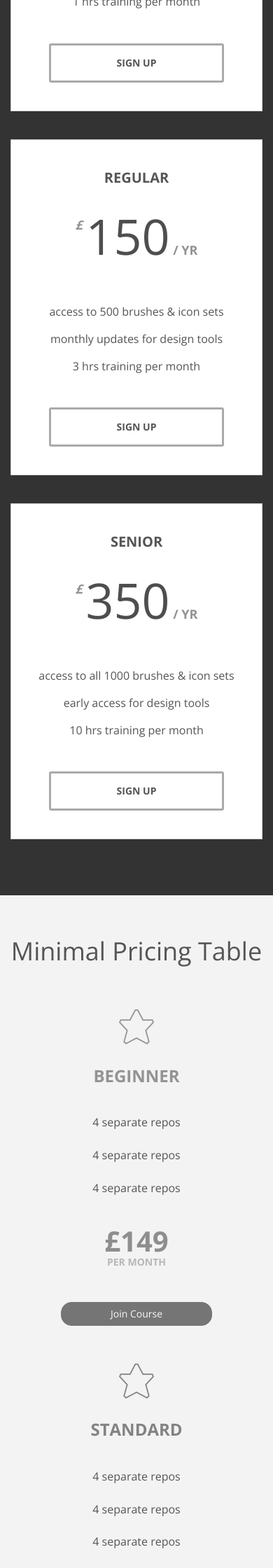
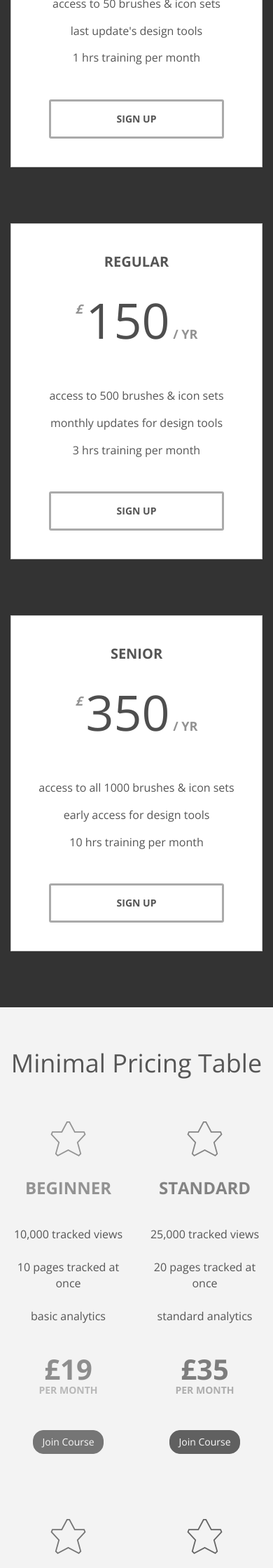
Before and after one commit to element-softworks/pricing-tables, a PHP site: page / in a window 390 px wide. Shown: the part 2040-4280 px from the top of the page at 70% size. Run offline with PHP 8.4, Linux system fonts and the light colour scheme.

Commit message:
Added mobile support

```diff
--- a/assets/css/pt-card.scss
+++ b/assets/css/pt-card.scss
@@ -74,4 +74,15 @@
 		}
 
 	}
+
+
+	@media only screen and (max-width : 1200px) {
+		.pt-header {
+			padding: 27px 0;
+
+			.pt-name {
+				font-size: 45px;
+			}
+		}
+	}
 }
--- a/assets/css/pt-chart.scss
+++ b/assets/css/pt-chart.scss
@@ -2,6 +2,7 @@
 	> div {
 		padding: 0;
 		margin: -1px;
+		margin-bottom: 20px;
 
 		.list-group {
 			margin-bottom: 0;
@@ -28,8 +29,8 @@
 		}
 	}
 
-	background-color: #fff;
-	border: 1px solid #ccc;
+	background-color: transparent;
+	border: transparent;
 	margin: 40px 0;
 
 	.pt-name, .pt-price, .pt-tag {
--- a/assets/css/pt-unified.scss
+++ b/assets/css/pt-unified.scss
@@ -72,4 +72,5 @@
 		text-transform: uppercase;
 		font-weight: bold;
 	}
+
 }
--- a/assets/css/row-unified.scss
+++ b/assets/css/row-unified.scss
@@ -1,3 +1,5 @@
+
+@media only screen and (min-width : 992px) {
 	&.row-unified {
 		> div:first-child {
 			padding-left: 30px;
@@ -30,4 +32,6 @@
 				margin-left: -1px;
 			}
 		}
+
 	}
+}
--- a/assets/css/style.css
+++ b/assets/css/style.css
@@ -1,5 +1,6 @@
 body {
-  padding: 50px 0;
+  padding: 50px 0 0;
+  min-width: 320px;
   background: #f3f3f3;
   color: #555;
   font-family: 'Open Sans', sans-serif; }
--- a/assets/css/style.scss
+++ b/assets/css/style.scss
@@ -4,7 +4,8 @@ $green: #1cbd9e;
 $purple: #5e6a9a;
 
 body {
-	padding: 50px 0;
+	padding: 50px 0 0;
+	min-width: 320px;
 	background: #f3f3f3;
 	color: #555;
 	font-family: 'Open Sans', sans-serif;
--- a/assets/footer.php
+++ b/assets/footer.php
@@ -1,10 +1,23 @@
+
+<div class="bg bg-grey"><div class="container">
+		<div class="row footer">
+			<div class="col-md-11 col-xs-9">
+				<h3>Purchase this product and receive free lifetime updates</h3>
+				<p>Produced by Element Softworks Ltd, check out what else we make <a class="color-text" href="//elementsoftworks.co.uk">here</a>.</p>
+			</div>
+			<div class="col-md-1 col-xs-3">
+				<img class="img-responsive" src="//i.imgur.com/qSikCu9.png">
+			</div>
+		</div>
+</div></div>
+
 			</div>
 			<div id="color-picker">
 				<div class="row">
-					<div class="col-md-12">
+					<div class="col-md-12 col-xs-5">
 						<span>Pick a color</span>
 					</div>
-					<div class="col-md-12">
+					<div class="col-md-12 col-xs-7">
 						<div class="cp cp-red"    id="cp-red"></div>
 						<div class="cp cp-blue"   id="cp-blue"></div>
 						<div class="cp cp-green"  id="cp-green"></div>
--- a/pt-card.php
+++ b/pt-card.php
@@ -1,6 +1,6 @@
 <?php require_once("assets/header.php"); ?>
 <div class="row">
-	<div class="col-md-4">
+	<div class="col-md-4 col-sm-6 col-xs-12">
 		<div class="pt pt-card">
 			<div class="pt-header pt-header-bike">
 				<div class="pt-name">Cycle Hire</div>
@@ -9,14 +9,14 @@
 				</h4>
 			</div>
 			<ul>
-				<li>4 separate repos</li>
-				<li>4 separate repos</li>
-				<li>4 separate repos</li>
+				<li>Access to our 15km bike trail</li>
+				<li>27 geared bike</li>
+				<li>£50 deposit</li>
 			</ul>
 			<div class="btn pt-btn color-border color-text color-bg-hover">Rent Now</div>
 		</div>
 	</div>
-	<div class="col-md-4">
+	<div class="col-md-4 col-sm-6 col-xs-12">
 		<div class="pt pt-card">
 			<div class="pt-header pt-header-quad">
 				<div class="pt-name">Quad Hire</div>
@@ -25,14 +25,14 @@
 				</h4>
 			</div>
 			<ul>
-				<li>4 separate repos</li>
-				<li>4 separate repos</li>
-				<li>4 separate repos</li>
+				<li>Access to our 10km desert route</li>
+				<li>press and play</li>
+				<li>£100 deposit</li>
 			</ul>
 			<div class="btn pt-btn color-border color-text color-bg-hover">Rent Now</div>
 		</div>
 	</div>
-	<div class="col-md-4">
+	<div class="col-md-4 col-sm-6 col-xs-12 col-sm-offset-3 col-md-offset-0 col-xs-offset-0">
 		<div class="pt pt-card">
 			<div class="pt-header pt-header-motorbike">
 				<div class="pt-name">Bike Hire</div>
@@ -41,9 +41,9 @@
 				</h4>
 			</div>
 			<ul>
-				<li>4 separate repos</li>
-				<li>4 separate repos</li>
-				<li>4 separate repos</li>
+				<li>Access to our 20km road route</li>
+				<li>5 up, 1 down gears</li>
+				<li>£200 deposit</li>
 			</ul>
 			<div class="btn pt-btn color-border color-text color-bg-hover">Rent Now</div>
 		</div>
--- a/pt-chart.php
+++ b/pt-chart.php
@@ -1,44 +1,86 @@
 <?php require_once("assets/header.php"); ?>
 <div class="row pt pt-chart">
-	<div class="col-md-3">
+	<div class="col-md-3 col-sm-6">
 
 		<div class="list-group">
 			<div class="list-group-item">
 				<p class="list-group-item-text pt-name">starter</p>
 				<h4 class="list-group-item-heading pt-price">
-					<b class="color-text">£49</b>per month
+					<b class="color-text">£15</b>per month
 				</h4>
-				<div class="btn pt-btn color-bg color-border">Join Course</div>
+				<div class="btn pt-btn color-bg color- color-bg-hover">Join Course</div>
 			</div>
 		</div>
 
 		<div class="list-group">
-			<div class="list-group-item">Dapibus ac facilisis in</div>
-			<div class="list-group-item">Dapibus ac facilisis in</div>
-			<div class="list-group-item">Morbi leo risus</div>
-			<div class="list-group-item">Porta ac consectetur ac</div>
-			<div class="list-group-item">Vestibulum at eros</div>
+			<div class="list-group-item">1 user limit</div>
+			<div class="list-group-item">1GB disk limit</div>
+			<div class="list-group-item">10GB bandwidth</div>
+			<div class="list-group-item">5 SMS notifications</div>
+			<div class="list-group-item">FTP access only</div>
 		</div>
 
 	</div>
-	<div class="col-md-3">
+	<div class="col-md-3 col-sm-6">
 
 		<div class="list-group">
 			<div class="list-group-item">
-				<p class="list-group-item-text pt-name">starter</p>
+				<p class="list-group-item-text pt-name">standard</p>
 				<h4 class="list-group-item-heading pt-price">
-					<b class="color-text">£85</b>per month
+					<b class="color-text">£35</b>per month
 				</h4>
-				<div class="btn pt-btn color-bg color-border">Join Course</div>
+				<div class="btn pt-btn color-bg color-border color-bg-hover">Join Course</div>
 			</div>
 		</div>
 
 		<div class="list-group">
-			<div class="list-group-item">Dapibus ac facilisis in</div>
-			<div class="list-group-item">Dapibus ac facilisis in</div>
-			<div class="list-group-item">Morbi leo risus</div>
-			<div class="list-group-item">Porta ac consectetur ac</div>
-			<div class="list-group-item">Vestibulum at eros</div>
+			<div class="list-group-item">3 user limit</div>
+			<div class="list-group-item">10GB disk limit</div>
+			<div class="list-group-item">100GB bandwidth</div>
+			<div class="list-group-item">50 SMS notifications</div>
+			<div class="list-group-item">FTP access only</div>
+		</div>
+
+	</div>
+	<div class="col-md-3 col-sm-6">
+
+		<div class="list-group">
+			<div class="list-group-item">
+				<p class="list-group-item-text pt-name">advanced</p>
+				<h4 class="list-group-item-heading pt-price">
+					<b class="color-text">£55</b>per month
+				</h4>
+				<div class="btn pt-btn color-bg color-border color-bg-hover">Join Course</div>
+			</div>
+		</div>
+
+		<div class="list-group">
+			<div class="list-group-item">5 user limit</div>
+			<div class="list-group-item">20GB disk limit</div>
+			<div class="list-group-item">100GB bandwidth</div>
+			<div class="list-group-item">500 SMS notifications</div>
+			<div class="list-group-item">FTP & SSH access</div>
+		</div>
+
+	</div>
+	<div class="col-md-3 col-sm-6">
+
+		<div class="list-group">
+			<div class="list-group-item">
+				<p class="list-group-item-text pt-name">unlimited</p>
+				<h4 class="list-group-item-heading pt-price">
+					<b class="color-text">£75</b>per month
+				</h4>
+				<div class="btn pt-btn color-bg color-border color-bg-hover">Join Course</div>
+			</div>
+		</div>
+
+		<div class="list-group">
+			<div class="list-group-item">unlimited users</div>
+			<div class="list-group-item">50GB disk limit</div>
+			<div class="list-group-item">1TB bandwidth</div>
+			<div class="list-group-item">unlimited SMS notifications</div>
+			<div class="list-group-item">FTP & SSH access</div>
 		</div>
 
 	</div>
--- a/pt-clean-thin.php
+++ b/pt-clean-thin.php
@@ -1,8 +1,8 @@
 <?php require_once("assets/header.php"); ?>
 <div class="row">
-	<div class="col-md-10 col-md-offset-1">
+	<div class="col-lg-10 col-lg-offset-1">
 		<div class="row">
-			<div class="col-md-4">
+			<div class="col-md-4 col-sm-6 col-xs-12">
 				<div class="pt pt-slim">
 					<h1 class="pt-name">Starter</h1>
 					<h4 class="pt-price"><b>£5</b> / mo</h4>
@@ -16,7 +16,7 @@
 					<div class="btn pt-btn color-border">Subscribe</div>
 				</div>
 			</div>
-			<div class="col-md-4">
+			<div class="col-md-4 col-sm-6 col-xs-12">
 				<div class="pt pt-slim color-border">
 					<h1 class="pt-name">Standard</h1>
 					<h4 class="pt-price"><b>£15</b> / mo</h4>
@@ -30,7 +30,7 @@
 					<div class="btn pt-btn color-border">Subscribe</div>
 				</div>
 			</div>
-			<div class="col-md-4">
+			<div class="col-md-4 col-sm-6 col-xs-12 col-sm-offset-3 col-md-offset-0 col-xs-offset-0">
 				<div class="pt pt-slim">
 					<h1 class="pt-name">Super</h1>
 					<h4 class="pt-price"><b>£25</b> / mo</h4>
--- a/pt-minimal.php
+++ b/pt-minimal.php
@@ -3,73 +3,73 @@
 	<div class="col-md-10 col-md-offset-1">
 		<div class="row">
 
-			<div class="col-md-3">
+			<div class="col-sm-3 col-xs-6">
 				<div class="pt pt-minimal">
 					<div style="opacity: 0.6" class="color-text pt-fade">
 						<h1 class="pt-tag"><i class="btl bt-star"></i></h1>
 						<h3 class="pt-name">Beginner</h3>
 					</div>
 					<ul class="color-before">
-						<li>4 separate repos</li>
-						<li>4 separate repos</li>
-						<li>4 separate repos</li>
+						<li>10,000 tracked views</li>
+						<li>10 pages tracked at once</li>
+						<li>basic analytics</li>
 					</ul>
 					<div style="opacity: 0.6" class="pt-fade">
-						<h5 class="pt-price"><b class="color-text">£149</b>per month</h5>
+						<h5 class="pt-price"><b class="color-text">£19</b>per month</h5>
 						<div class="btn pt-btn color-bg color-border">Join Course</div>
 					</div>
 				</div>
 			</div>
 
-			<div class="col-md-3">
+			<div class="col-sm-3 col-xs-6"">
 				<div class="pt pt-minimal">
 					<div style="opacity: 0.7" class="color-text pt-fade">
 						<h1 class="pt-tag"><i class="btl bt-star"></i></h1>
 						<h3 class="pt-name">Standard</h3>
 					</div>
 					<ul class="color-before">
-						<li>4 separate repos</li>
-						<li>4 separate repos</li>
-						<li>4 separate repos</li>
+						<li>25,000 tracked views</li>
+						<li>20 pages tracked at once</li>
+						<li>standard analytics</li>
 					</ul>
 					<div style="opacity: 0.7" class="pt-fade">
-						<h5 class="pt-price"><b class="color-text">£149</b>per month</h5>
+						<h5 class="pt-price"><b class="color-text">£35</b>per month</h5>
 						<div class="btn pt-btn color-bg color-border">Join Course</div>
 					</div>
 				</div>
 			</div>
 
-			<div class="col-md-3">
+			<div class="col-sm-3 col-xs-6"">
 				<div class="pt pt-minimal">
 					<div style="opacity: 0.8" class="color-text pt-fade">
 						<h1 class="pt-tag"><i class="btl bt-star"></i></h1>
 						<h3 class="pt-name">Experienced</h3>
 					</div>
 					<ul class="color-before">
-						<li>4 separate repos</li>
-						<li>4 separate repos</li>
-						<li>4 separate repos</li>
+						<li>100,000 tracked views</li>
+						<li>50 pages tracked at once</li>
+						<li>advanced analytics</li>
 					</ul>
 					<div style="opacity: 0.8" class="pt-fade">
-						<h5 class="pt-price"><b class="color-text">£149</b>per month</h5>
+						<h5 class="pt-price"><b class="color-text">£65</b>per month</h5>
 						<div class="btn pt-btn color-bg color-border">Join Course</div>
 					</div>
 				</div>
 			</div>
 
-			<div class="col-md-3">
+			<div class="col-sm-3 col-xs-6"">
 				<div class="pt pt-minimal">
 					<div style="opacity: 0.9" class="color-text pt-fade">
 						<h1 class="pt-tag"><i class="btl bt-star"></i></h1>
 						<h3 class="pt-name">Professional</h3>
 					</div>
 					<ul class="color-before">
-						<li>4 separate repos</li>
-						<li>4 separate repos</li>
-						<li>4 separate repos</li>
+						<li>250,000 tracked views</li>
+						<li>100 pages tracked at once</li>
+						<li>advanced analytics</li>
 					</ul>
 					<div style="opacity: 0.9" class="pt-fade">
-						<h5 class="pt-price"><b class="color-text">£149</b>per month</h5>
+						<h5 class="pt-price"><b class="color-text">£99</b>per month</h5>
 						<div class="btn pt-btn color-bg color-border">Join Course</div>
 					</div>
 				</div>
--- a/pt-row.php
+++ b/pt-row.php
@@ -1,54 +1,54 @@
 <?php require_once("assets/header.php"); ?>
 <div class="row">
-	<div class="col-md-6 col-md-offset-3">
+	<div class="col-md-6 col-md-offset-3 col-sm-6">
 		<div class="pt pt-row">
 			<div class="row">
-				<div class="col-md-2">
+				<div class="col-md-2 col-xs-3">
 					<div class="pt-header pt-header-bronze">
 						<h3 class="pt-price">£1</h3>
 					</div>
 				</div>
-				<div class="col-md-6">
+				<div class="col-md-6 col-xs-9">
 					<h2 class="pt-name">Bronze</h2>
 					<div class="pt-tag">Access to the members area </div>
 				</div>
-				<div class="col-md-4">
+				<div class="col-md-4 col-xs-12">
 					<div class="btn pt-btn color-border color-text color-bg-hover">Enroll</div>
 				</div>
 			</div>
 		</div>
 	</div>
-	<div class="col-md-6 col-md-offset-3">
+	<div class="col-md-6 col-md-offset-3 col-sm-6">
 		<div class="pt pt-row">
 			<div class="row">
-				<div class="col-md-2">
+				<div class="col-md-2 col-xs-3">
 					<div class="pt-header pt-header-silver">
 						<h3 class="pt-price">£3</h3>
 					</div>
 				</div>
-				<div class="col-md-6">
+				<div class="col-md-6 col-xs-9">
 					<h2 class="pt-name">Silver</h2>
-					<div class="pt-tag">Ads removed and premium analytics </div>
+					<div class="pt-tag">Ad free and premium analytics </div>
 				</div>
-				<div class="col-md-4">
+				<div class="col-md-4 col-xs-12">
 					<div class="btn pt-btn color-border color-text color-bg-hover">Enroll</div>
 				</div>
 			</div>
 		</div>
 	</div>
-	<div class="col-md-6 col-md-offset-3">
+	<div class="col-md-6 col-md-offset-3 col-sm-6 col-sm-offset-3 col-xs-offset-0">
 		<div class="pt pt-row">
 			<div class="row">
-				<div class="col-md-2">
+				<div class="col-md-2 col-xs-3">
 					<div class="pt-header pt-header-gold">
 						<h3 class="pt-price">£5</h3>
 					</div>
 				</div>
-				<div class="col-md-6">
+				<div class="col-md-6 col-xs-9">
 					<h2 class="pt-name">Gold</h2>
 					<div class="pt-tag">Priority listing with no wait time </div>
 				</div>
-				<div class="col-md-4">
+				<div class="col-md-4 col-xs-12">
 					<div class="btn pt-btn color-border color-text color-bg-hover">Enroll</div>
 				</div>
 			</div>
--- a/pt-simple.php
+++ b/pt-simple.php
@@ -1,6 +1,6 @@
 <?php require_once("assets/header.php"); ?>
 <div class="row">
-	<div class="col-md-4">
+	<div class="col-md-4 col-sm-6 col-xs-12">
 		<div class="pt pt-simple">
 			<div class="pt-name">Junior</div>
 			<h4 class="pt-price">
@@ -16,7 +16,7 @@
 			<div class="btn pt-btn color-border color-text color-bg-hover">Sign Up</div>
 		</div>
 	</div>
-	<div class="col-md-4">
+	<div class="col-md-4 col-sm-6 col-xs-12">
 		<div class="pt pt-simple">
 			<div class="pt-name color-text">Regular</div>
 			<h4 class="pt-price">
@@ -32,7 +32,7 @@
 			<div class="btn pt-btn color-bg color-border color-bg-hover">Sign Up</div>
 		</div>
 	</div>
-	<div class="col-md-4">
+	<div class="col-md-4 col-sm-6 col-xs-12 col-sm-offset-3 col-md-offset-0 col-xs-offset-0">
 		<div class="pt pt-simple">
 			<div class="pt-name">Senior</div>
 			<h4 class="pt-price">
--- a/pt-unified.php
+++ b/pt-unified.php
@@ -1,51 +1,51 @@
 <?php require_once("assets/header.php"); ?>
 <div class="row row-unified">
-	<div class="col-md-4">
+	<div class="col-md-4 col-sm-6 col-xs-12">
 		<div class="pt pt-unified">
-			<div class="pt-name">Junior</div>
+			<div class="pt-name">Rookie</div>
 			<h4 class="pt-price">
 				<i class="color-text">£</i>
-				<b>3</b>
-				<span class="color-text">/ yr</span>
+				<b>1</b>
+				<span class="color-text">/ mo</span>
 			</h4>
 			<ul>
-				<li>4 separate repos</li>
-				<li>4 separate repos</li>
-				<li>4 separate repos</li>
+				<li>sync trophies once per day</li>
+				<li>members badge on profile</li>
+				<li>limited ads</li>
 			</ul>
-			<div class="btn pt-btn color-border color-text">Sign Up</div>
+			<div class="btn pt-btn color-text color-border color-bg-hover">Sign Up</div>
 		</div>
 	</div>
-	<div class="col-md-4">
+	<div class="col-md-4 col-sm-6 col-xs-12">
 		<div class="pt pt-unified">
-			<div class="pt-name color-text">Regular</div>
+			<div class="pt-name color-text">Experienced</div>
 			<h4 class="pt-price">
-				<i>£</i>
-				<b class="color-text">5</b>
-				<span>/ yr</span>
+				<i class="color-dark">£</i>
+				<b class="color-text">4</b>
+				<span class="color-dark">/ mo</span>
 			</h4>
 			<ul>
-				<li>4 separate repos</li>
-				<li>4 separate repos</li>
-				<li>4 separate repos</li>
+				<li>sync trophies once an hour</li>
+				<li>view analytics</li>
+				<li>ad free</li>
 			</ul>
-			<div class="btn pt-btn color-bg color-border">Sign Up</div>
+			<div class="btn pt-btn color-bg color-border color-bg-hover">Sign Up</div>
 		</div>
 	</div>
-	<div class="col-md-4">
+	<div class="col-md-4 col-sm-6 col-xs-12 col-sm-offset-3 col-md-offset-0 col-xs-offset-0">
 		<div class="pt pt-unified">
-			<div class="pt-name">Senior</div>
+			<div class="pt-name">Professional</div>
 			<h4 class="pt-price">
 				<i class="color-text">£</i>
-				<b>7</b>
-				<span class="color-text">/ yr</span>
+				<b>6</b>
+				<span class="color-text">/ mo</span>
 			</h4>
 			<ul>
-				<li>4 separate repos</li>
-				<li>4 separate repos</li>
-				<li>4 separate repos</li>
+				<li>trophies sync in real time</li>
+				<li>view analytics and progress report</li>
+				<li>ad free and forum access</li>
 			</ul>
-			<div class="btn pt-btn color-border color-text">Sign Up</div>
+			<div class="btn pt-btn color-text color-border color-bg-hover">Sign Up</div>
 		</div>
 	</div>
 </div>
```
Also changed, not shown: other parts of assets/css/style.css (+42 -4 lines), other parts of assets/css/style.scss (+42 -0 lines), README.html (added, +94 -0 lines), assets/img/Top-nature-screensaver-suzuki-atv.jpg (deleted), assets/img/the_tired_motorcycle_4917x2832.jpg (deleted), 2 other files. Lines whose indentation alone changed are shown as unchanged.
